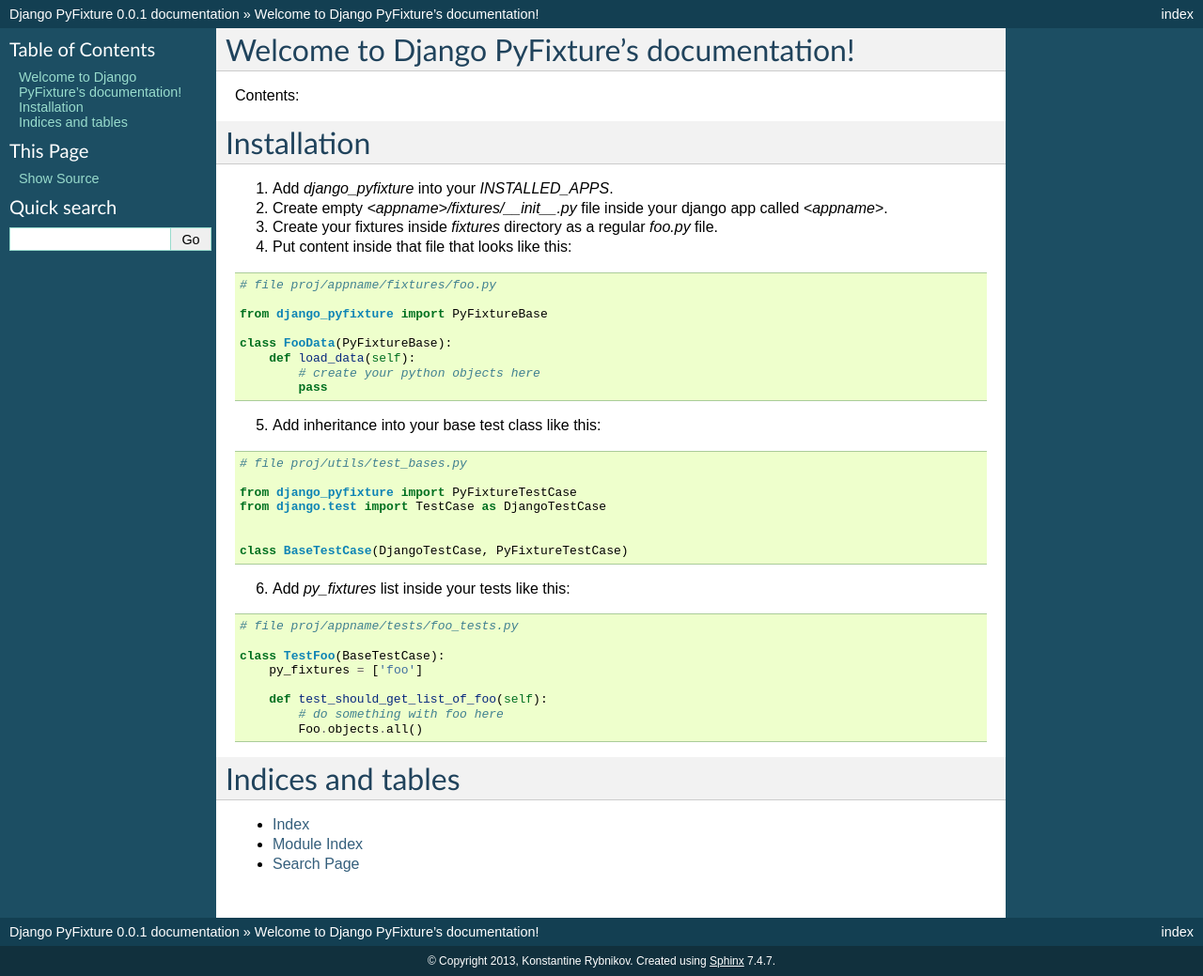
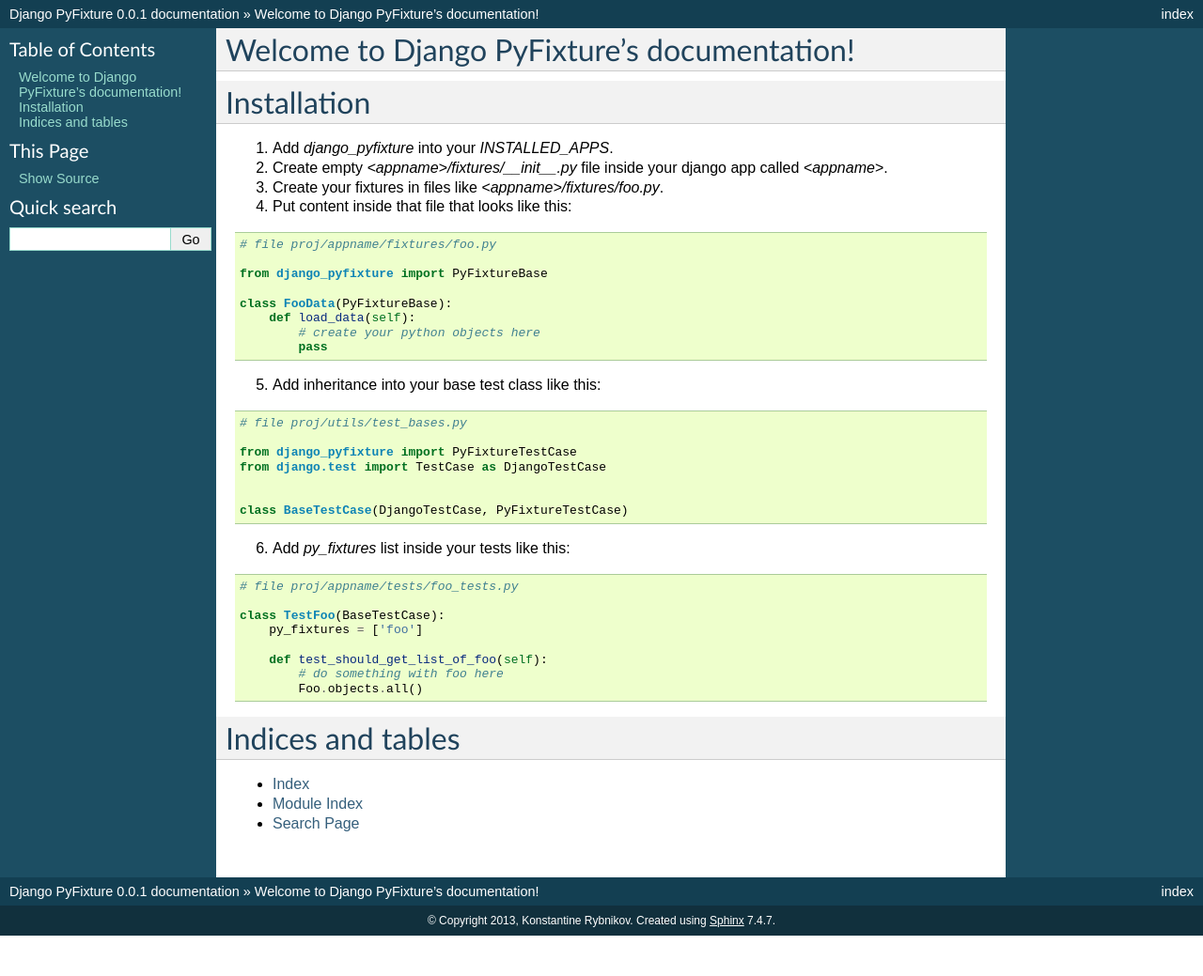
Before and after one commit to k-bx/django-pyfixture, a Sphinx documentation site: the page built from docs/index.rst, in a window 1280 px wide. Shown: the whole page at 94% size. Built offline with Sphinx 7.4.7, drawn with Linux system fonts in a browser that asks for light colours; after the commit the page ends 996 px from its top, so only the background shows below that.

Commit message:
Fix text a bit.

```diff
--- a/docs/index.rst
+++ b/docs/index.rst
@@ -6,10 +6,11 @@
 Welcome to Django PyFixture's documentation!
 ============================================
 
-Contents:
+..
+   Contents:
 
-.. toctree::
-   :maxdepth: 2
+   .. toctree::
+      :maxdepth: 2
 
 Installation
 ============
@@ -17,8 +18,7 @@
 1.  Add `django_pyfixture` into your `INSTALLED_APPS`.
 2.  Create empty `<appname>/fixtures/__init__.py` file inside your
     django app called `<appname>`.
-3.  Create your fixtures inside `fixtures` directory as a regular
-    `foo.py` file.
+3.  Create your fixtures in files like `<appname>/fixtures/foo.py`.
 4.  Put content inside that file that looks like this:
 
 .. code-block:: python
```
